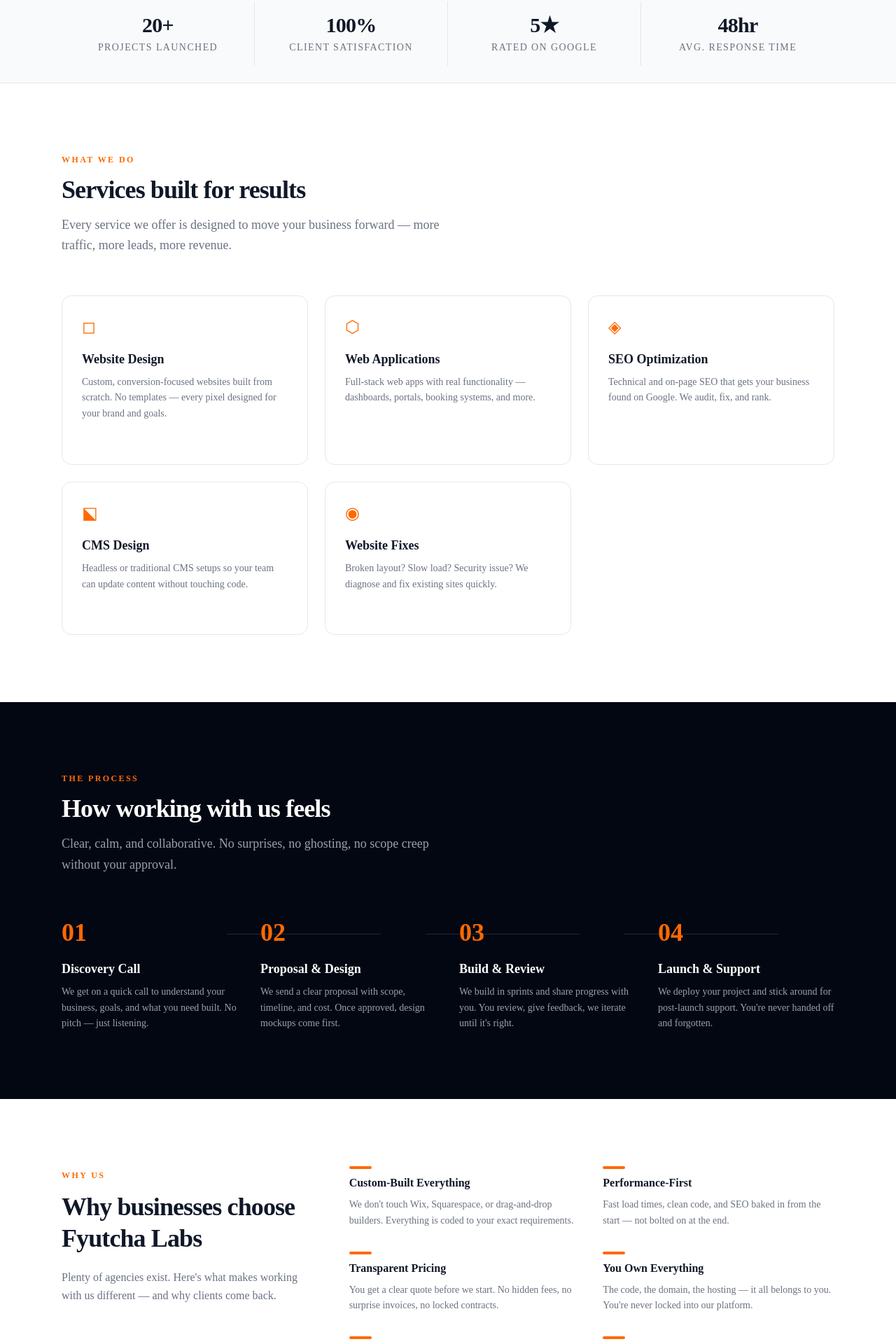
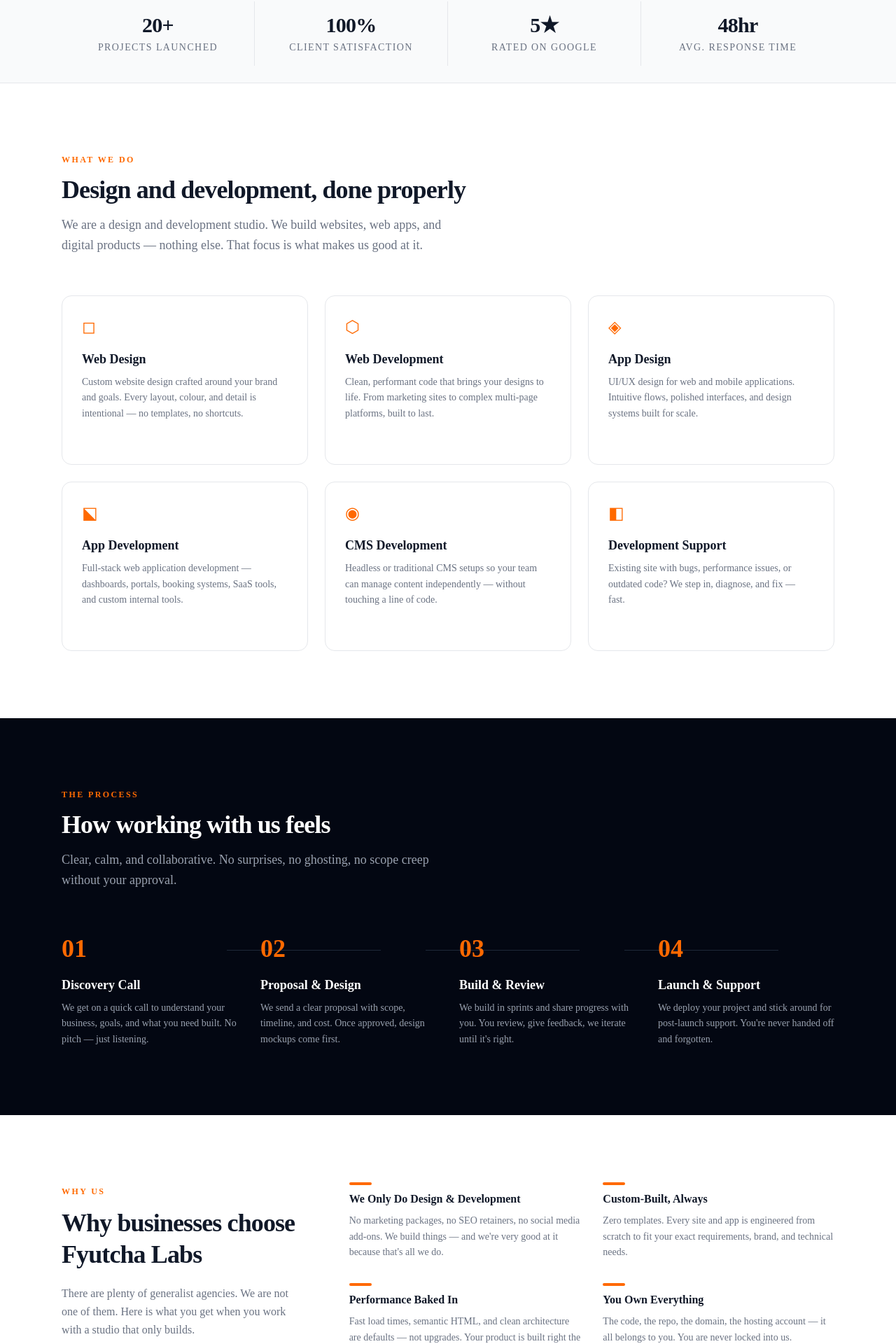
Before and after one commit to Captain-Carl-Larc/buyload, a Next.js app: page / in a window 1280 px wide. Shown: the part 850-2770 px from the top of the page at 70% size. Built offline with nearby package versions, Linux system fonts and the light colour scheme.

Commit message:
homepage hero fix

```diff
--- a/src/components/public/sections/Hero.tsx
+++ b/src/components/public/sections/Hero.tsx
@@ -1,5 +1,5 @@
 import Link from "next/link";
-import { ArrowRight, Zap, ShieldCheck, Target } from "lucide-react";
+import { ArrowRight, Zap, ShieldCheck, Layers } from "lucide-react";
 import { siteConfig } from "@/core/config/site";
 
 export default function Hero() {
@@ -16,23 +16,30 @@
 
           {/* TRUST BADGE */}
           <div className="inline-flex slide-in-from-bottom-3 items-center gap-2 bg-zinc-50 mb-8 px-4 py-2 border border-zinc-100 rounded-full animate-in duration-700 fade-in">
-            <span className="relative flex w-2 h-2">
+  <span className="relative flex w-2 h-2 shrink-0">
     <span className="inline-flex absolute bg-orange-400 opacity-75 rounded-full w-full h-full animate-ping"></span>
     <span className="inline-flex relative bg-orange-500 rounded-full w-2 h-2"></span>
   </span>
-            <span className="font-bold text-[10px] text-zinc-500 uppercase tracking-widest">
-              Available for new projects in 2026
+  <span className="flex flex-wrap justify-center gap-x-2 font-bold text-[10px] text-zinc-500 uppercase tracking-widest">
+    <span className="whitespace-nowrap">Custom-Built</span>
+    <span className="text-zinc-300">·</span>
+    <span className="whitespace-nowrap">Fast Delivery</span>
+    <span className="text-zinc-300">·</span>
+    <span className="whitespace-nowrap">Ongoing Support</span>
   </span>
 </div>
 
           {/* MAIN HEADLINE */}
           <h1 className="slide-in-from-bottom-4 mb-6 font-black text-zinc-900 text-5xl md:text-7xl leading-[0.9] tracking-tighter animate-in duration-1000 fade-in">
-            High-Performance <span className="text-orange-500">Websites</span> for Ambitious Brands.
+            We Design &amp; Build <span className="text-orange-500">Digital Products</span> That Work.
           </h1>
 
-          {/* SUB-HEADLINE (Who we do it for & What we do) */}
+          {/* SUB-HEADLINE */}
         <p className="slide-in-from-bottom-5 mb-10 max-w-2xl text-zinc-500 text-lg md:text-xl leading-relaxed animate-in duration-1000 fade-in">
-            At <span className="font-semibold text-zinc-900">{siteConfig.name}</span>, we help Kenyan businesses and global startups turn their digital presence into a high-converting growth engine through modern engineering and strategic SEO.
+  <span className="font-semibold text-zinc-900">{siteConfig.name}</span> is a
+  Nairobi-based design and development studio building websites, web apps, and
+  digital products for businesses across Kenya and beyond — engineered for
+  performance from day one.
 </p>
 
           {/* PRIMARY CTA */}
@@ -59,19 +66,25 @@
               <div className="bg-orange-50 p-2 rounded-lg text-orange-600">
                 <Zap size={20} />
               </div>
-              <span className="font-bold text-zinc-700 text-sm uppercase tracking-tight">Speed Optimized</span>
+              <span className="font-bold text-zinc-700 text-sm uppercase tracking-tight">
+                Speed Optimized
+              </span>
             </div>
             <div className="flex justify-center items-center gap-3">
               <div className="bg-zinc-50 p-2 rounded-lg text-zinc-600">
-                <Target size={20} />
+                <Layers size={20} />
               </div>
-              <span className="font-bold text-zinc-700 text-sm uppercase tracking-tight">SEO Driven Results</span>
+              <span className="font-bold text-zinc-700 text-sm uppercase tracking-tight">
+                Custom Built
+              </span>
             </div>
             <div className="flex justify-center md:justify-end items-center gap-3">
               <div className="bg-zinc-50 p-2 rounded-lg text-zinc-600">
                 <ShieldCheck size={20} />
               </div>
-              <span className="font-bold text-zinc-700 text-sm uppercase tracking-tight">Secure & Scalable</span>
+              <span className="font-bold text-zinc-700 text-sm uppercase tracking-tight">
+                Secure &amp; Scalable
+              </span>
             </div>
           </div>
 
--- a/src/components/public/sections/Services.tsx
+++ b/src/components/public/sections/Services.tsx
@@ -4,38 +4,45 @@
 const services = [
   {
     icon: "◻",
-    title: "Website Design",
+    title: "Web Design",
     description:
-      "Custom, conversion-focused websites built from scratch. No templates — every pixel designed for your brand and goals.",
-    href: "/services/website-design",
+      "Custom website design crafted around your brand and goals. Every layout, colour, and detail is intentional — no templates, no shortcuts.",
+    href: "/services/web-design",
   },
   {
     icon: "⬡",
-    title: "Web Applications",
+    title: "Web Development",
     description:
-      "Full-stack web apps with real functionality — dashboards, portals, booking systems, and more.",
-    href: "/services/web-apps",
+      "Clean, performant code that brings your designs to life. From marketing sites to complex multi-page platforms, built to last.",
+    href: "/services/web-development",
   },
   {
     icon: "◈",
-    title: "SEO Optimization",
+    title: "App Design",
     description:
-      "Technical and on-page SEO that gets your business found on Google. We audit, fix, and rank.",
-    href: "/services/seo",
+      "UI/UX design for web and mobile applications. Intuitive flows, polished interfaces, and design systems built for scale.",
+    href: "/services/app-design",
   },
   {
     icon: "⬕",
-    title: "CMS Design",
+    title: "App Development",
     description:
-      "Headless or traditional CMS setups so your team can update content without touching code.",
-    href: "/services/cms",
+      "Full-stack web application development — dashboards, portals, booking systems, SaaS tools, and custom internal tools.",
+    href: "/services/app-development",
   },
   {
     icon: "◉",
-    title: "Website Fixes",
+    title: "CMS Development",
     description:
-      "Broken layout? Slow load? Security issue? We diagnose and fix existing sites quickly.",
-    href: "/services/fixes",
+      "Headless or traditional CMS setups so your team can manage content independently — without touching a line of code.",
+    href: "/services/cms-development",
+  },
+  {
+    icon: "◧",
+    title: "Development Support",
+    description:
+      "Existing site with bugs, performance issues, or outdated code? We step in, diagnose, and fix — fast.",
+    href: "/services/development-support",
   },
 ];
 
@@ -49,11 +56,11 @@
             What We Do
           </span>
           <h2 className="mt-3 font-bold text-gray-900 text-4xl tracking-tight">
-            Services built for results
+            Design and development, done properly
           </h2>
           <p className="mt-4 max-w-xl text-gray-500 text-lg leading-relaxed">
-            Every service we offer is designed to move your business forward — more traffic, more
-            leads, more revenue.
+            We are a design and development studio. We build websites, web apps, and digital
+            products — nothing else. That focus is what makes us good at it.
           </p>
         </div>
 
--- a/src/components/public/sections/Whyfyutcha.tsx
+++ b/src/components/public/sections/Whyfyutcha.tsx
@@ -2,34 +2,34 @@
 
 const reasons = [
   {
-    title: "Custom-Built Everything",
+    title: "We Only Do Design & Development",
     description:
-      "We don't touch Wix, Squarespace, or drag-and-drop builders. Everything is coded to your exact requirements.",
+      "No marketing packages, no SEO retainers, no social media add-ons. We build things — and we're very good at it because that's all we do.",
   },
   {
-    title: "Performance-First",
+    title: "Custom-Built, Always",
     description:
-      "Fast load times, clean code, and SEO baked in from the start — not bolted on at the end.",
+      "Zero templates. Every site and app is engineered from scratch to fit your exact requirements, brand, and technical needs.",
   },
   {
-    title: "Transparent Pricing",
+    title: "Performance Baked In",
     description:
-      "You get a clear quote before we start. No hidden fees, no surprise invoices, no locked contracts.",
+      "Fast load times, semantic HTML, and clean architecture are defaults — not upgrades. Your product is built right the first time.",
   },
   {
     title: "You Own Everything",
     description:
-      "The code, the domain, the hosting — it all belongs to you. You're never locked into our platform.",
+      "The code, the repo, the domain, the hosting account — it all belongs to you. You are never locked into us.",
   },
   {
-    title: "Ongoing Support",
+    title: "Transparent from Day One",
     description:
-      "We don't disappear after launch. Need a fix? An update? We're a WhatsApp message away.",
+      "Clear scope, clear pricing, clear timelines. You know exactly what you're getting before we write a single line of code.",
   },
   {
-    title: "Nairobi-Based, Global Standards",
+    title: "Local Presence, Global Standards",
     description:
-      "We understand the local market while building to international quality benchmarks.",
+      "Based in Nairobi. We understand the Kenyan business context while building to the same standards as the best studios globally.",
   },
 ];
 
@@ -47,8 +47,8 @@
               Why businesses choose Fyutcha Labs
             </h2>
             <p className="mt-5 text-gray-500 leading-relaxed">
-              Plenty of agencies exist. Here's what makes working with us different — and why
-              clients come back.
+              There are plenty of generalist agencies. We are not one of them. Here is what you
+              get when you work with a studio that only builds.
             </p>
           </div>
 
```
Lines whose indentation alone changed are shown as unchanged.
